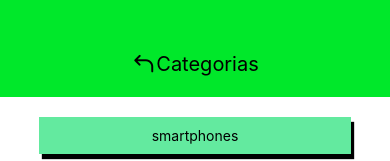
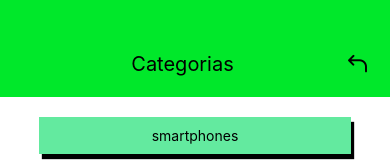
Before and after one commit to Federico1988/cipoApp, a React Native app: screen / in a window 390 px wide. Shown: the top 161 px of the page. Built offline with nearby package versions, Linux system fonts and the light colour scheme.

Commit message:
Back button que no anda. da undfined

```diff
--- a/App.js
+++ b/App.js
@@ -8,8 +8,8 @@ export default function App() {
   const [selectedCategory, setSelectedCategory] = useState("");
   return (
     <View style={styles.container}>
-      {selectedCategory ? <ItemListCategories category={selectedCategory} /> :
-        <Home setSelectedCategory={setSelectedCategory} />}
+      {selectedCategory ? (<ItemListCategories category={selectedCategory} />) :
+        (<Home setSelectedCategory={setSelectedCategory} />)}
     </View >
   );
 }
--- a/Components/Header.js
+++ b/Components/Header.js
@@ -5,13 +5,17 @@ import { AntDesign, Entypo } from "@expo/vector-icons"
 
 
 const Header = ({ title = "Producto", setSelectedCategory }) => {
+    console.log("Header - setSelectedCategory:", setSelectedCategory);
+
     return (
         <View style={styles.container}>
+            <View style={styles.titleContainer}>
+                <Text style={styles.text}>{title}</Text>
+            </View>
 
-            <Pressable onPress={() => setSelectedCategory("")}>
+            <Pressable style={styles.backButton} onPress={() => setSelectedCategory("") /*No anda! Da is not a function*/}>
                 <AntDesign name='back' color='black' size={25} />
             </Pressable>
-            <Text style={styles.text}>{title}</Text>
         </View>
     )
 }
@@ -22,14 +26,21 @@ const styles = StyleSheet.create({
     container: {
         backgroundColor: colors.green1,
         width: "100%",
-        justifyContent: "center",
-        alignItems: "center",
         paddingTop: 50,
         paddingBottom: 20,
-        flexDirection:"row"
+        flexDirection: "row",
+        justifyContent: "space-between",
+        alignItems: "center",
+        paddingHorizontal: 20
+    },
+    titleContainer: {
+        flex: 1,
+        alignItems: "center",
+    },
+    text: {
+        fontSize: 20,
+    },
+    backButton: {
 
     },
-    text: {
-        fontSize: 20
-    }
 })
```
